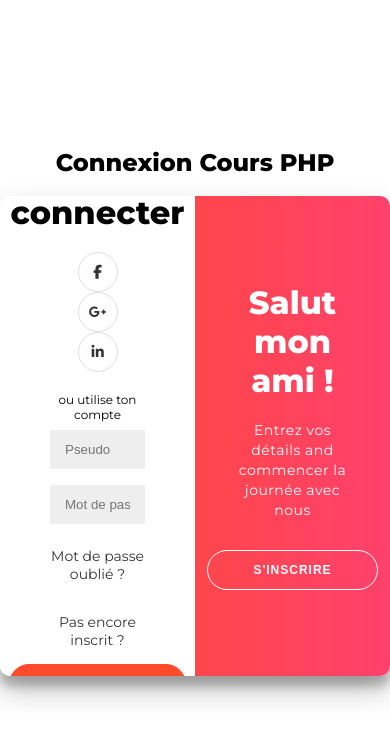
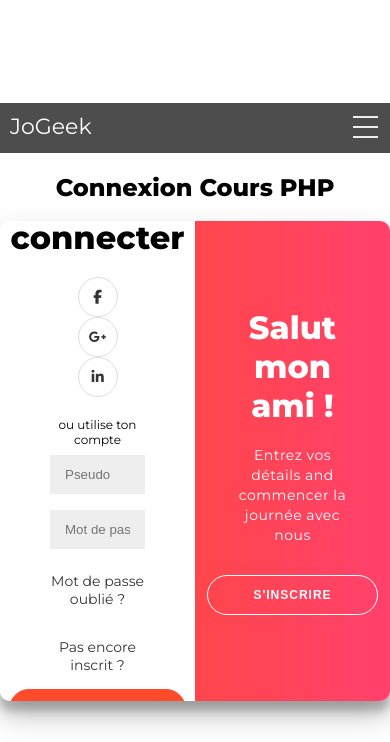
Before and after one commit to Jasondev12/connexion, a PHP site: page / in a window 390 px wide. Shown: the top 742 px of the page. Run offline with PHP 8.4, Linux system fonts and the light colour scheme; some libraries are stand-ins or nearby versions.

Commit message:
--- Auto-Git Commit ---

```diff
--- a/CSS/classic.css
+++ b/CSS/classic.css
@@ -36,6 +36,102 @@ p {
 span {
 	font-size: 12px;
 }
+
+
+/** NAVBAR **/
+
+
+.nav {
+	height: 50px;
+	width: 100%;
+	background-color: #4d4d4d;
+	position: relative;
+  }
+
+  .nav > .nav-header {
+	display: inline;
+  }
+
+  .nav > .nav-header > .nav-title {
+	display: inline-block;
+	font-size: 22px;
+	color: #fff;
+	padding: 10px 10px 10px 10px;
+  }
+
+  .nav > .nav-btn {
+	display: none;
+  }
+
+  .nav > .nav-links {
+	display: inline;
+	float: right;
+	font-size: 18px;
+  }
+
+  .nav > .nav-links > a {
+	display: inline-block;
+	padding: 13px 10px 13px 10px;
+	text-decoration: none;
+	color: #efefef;
+  }
+
+  .nav > .nav-links > a:hover {
+	background-color: rgba(0, 0, 0, 0.3);
+  }
+
+  .nav > #nav-check {
+	display: none;
+  }
+
+  @media (max-width:600px) {
+	.nav > .nav-btn {
+	  display: inline-block;
+	  position: absolute;
+	  right: 0px;
+	  top: 0px;
+	}
+	.nav > .nav-btn > label {
+	  display: inline-block;
+	  width: 50px;
+	  height: 50px;
+	  padding: 13px;
+	}
+	.nav > .nav-btn > label:hover,.nav  #nav-check:checked ~ .nav-btn > label {
+	  background-color: rgba(0, 0, 0, 0.3);
+	}
+	.nav > .nav-btn > label > span {
+	  display: block;
+	  width: 25px;
+	  height: 10px;
+	  border-top: 2px solid #eee;
+	}
+	.nav > .nav-links {
+	  position: absolute;
+	  display: block;
+	  width: 100%;
+	  background-color: #333;
+	  height: 0px;
+	  transition: all 0.3s ease-in;
+	  overflow-y: hidden;
+	  top: 50px;
+	  left: 0px;
+	}
+	.nav > .nav-links > a {
+	  display: block;
+	  width: 100%;
+	}
+	.nav > #nav-check:not(:checked) ~ .nav-links {
+	  height: 0px;
+	}
+	.nav > #nav-check:checked ~ .nav-links {
+	  height: calc(100vh - 50px);
+	  overflow-y: auto;
+	}
+  }
+
+
+
 
 a {
 	color: #333;
--- a/index.php
+++ b/index.php
@@ -12,6 +12,7 @@ function ChargerClasse($classe)
 }
 spl_autoload_register("ChargerClasse");
 function afficherPage($chemin, $page, $titre) {
+	require  'php/View/Head.php';
 	require  'php/View/Header.php';
 	require ($chemin . $page);
 	require 'php/View/Footer.php';
@@ -40,6 +41,15 @@ DbConnect::init();
 				afficherPage ( 'Php/View/', 'FormDeconnection.php', "Deconnection" );
 				break;
 			}
+		case "ClientAction":
+			afficherPage('Php/View/',"ClientAction","");
+			break;
+		case "ClientForm":
+			afficherPage('Php/View/',"ClientForm","Gestion des messages");
+			break;
+		case "ClientListe":
+			afficherPage('Php/View/',"ClientListe","Liste des messages");
+			break;
 	}
 } else { // Sinon, on affiche la page principale du site
 	afficherPage ( 'Php/View/', 'FormConnection.php', "Connection" );
--- /dev/null
+++ b/php/view/Head.php
@@ -0,0 +1,14 @@
+<!DOCTYPE html>
+<html>
+<head>
+    <meta http-equiv="Content-Type" content="text/html; charset=UTF-8" >
+    <?php
+//Si le titre est indiqué, on l'affiche entre les balises <title>
+echo (!empty($titre))?'<title>'.$titre.'</title>':'<title> sans titre </title>';
+?>
+    <link href="CSS/style.css" rel="stylesheet" media="screen" type="text/css" title="Design">
+    <link href='http://fonts.googleapis.com/css?family=Crete+Round' rel="stylesheet">
+    <link href="https://fonts.googleapis.com/css?family=Great+Vibes&display=swap" rel="stylesheet">
+    <link href="https://fonts.googleapis.com/css?family=Lobster&display=swap" rel="stylesheet">
+    <script src="https://kit.fontawesome.com/ff2d38d481.js" crossorigin="anonymous"></script>
+</head>
--- a/php/view/Header.php
+++ b/php/view/Header.php
@@ -1,18 +1,27 @@
-<!DOCTYPE html>
-<html>
-<head>
-    <meta http-equiv="Content-Type" content="text/html; charset=UTF-8" >
-    <?php
-//Si le titre est indiqué, on l'affiche entre les balises <title>
-echo (!empty($titre))?'<title>'.$titre.'</title>':'<title> sans titre </title>';
-?>
-    <link href="CSS/style.css" rel="stylesheet" media="screen" type="text/css" title="Design">
-    <link href='http://fonts.googleapis.com/css?family=Crete+Round' rel="stylesheet">
-    <link href="https://fonts.googleapis.com/css?family=Great+Vibes&display=swap" rel="stylesheet">
-    <link href="https://fonts.googleapis.com/css?family=Lobster&display=swap" rel="stylesheet">
-    <script src="https://kit.fontawesome.com/ff2d38d481.js" crossorigin="anonymous"></script>
-</head>
 
+<div class="nav">
+  <input type="checkbox" id="nav-check">
+  <div class="nav-header">
+    <div class="nav-title">
+      JoGeek
+    </div>
+  </div>
+  <div class="nav-btn">
+    <label for="nav-check">
+      <span></span>
+      <span></span>
+      <span></span>
+    </label>
+  </div>
+
+  <div class="nav-links">
+    <a href="//github.io/jo_geek" target="_blank">Github</a>
+    <a href="http://stackoverflow.com/users/4084003/" target="_blank">Stackoverflow</a>
+    <a href="https://in.linkedin.com/in/jonesvinothjoseph" target="_blank">LinkedIn</a>
+    <a href="https://codepen.io/jo_Geek/" target="_blank">Codepen</a>
+    <a href="https://jsfiddle.net/user/jo_Geek/" target="_blank">JsFiddle</a>
+  </div>
+</div>
 <?php
 //Attribution des variables de session
 $lvl=(isset($_SESSION['level']))?(int) $_SESSION['level']:1;
```
